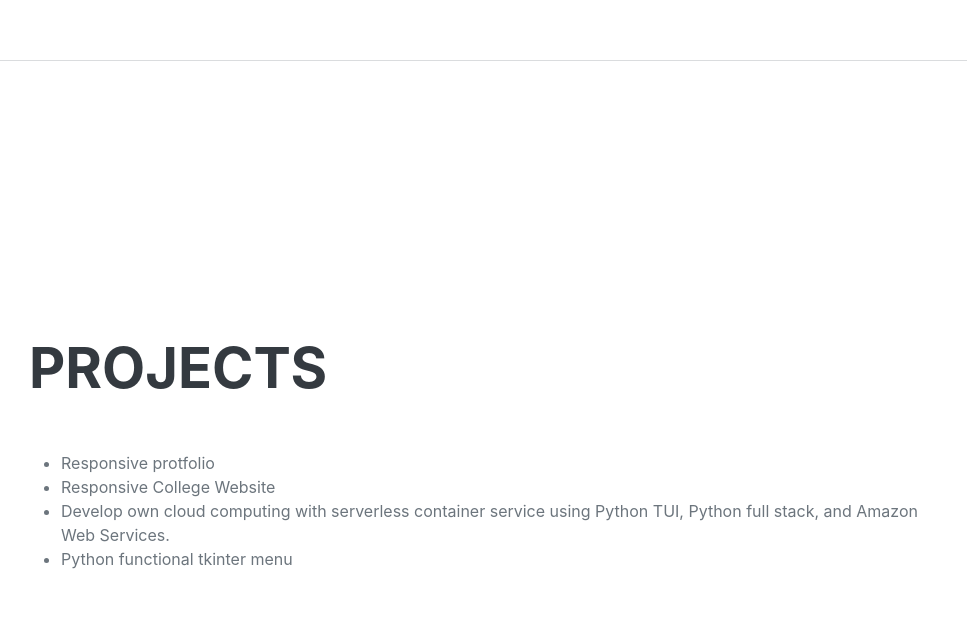
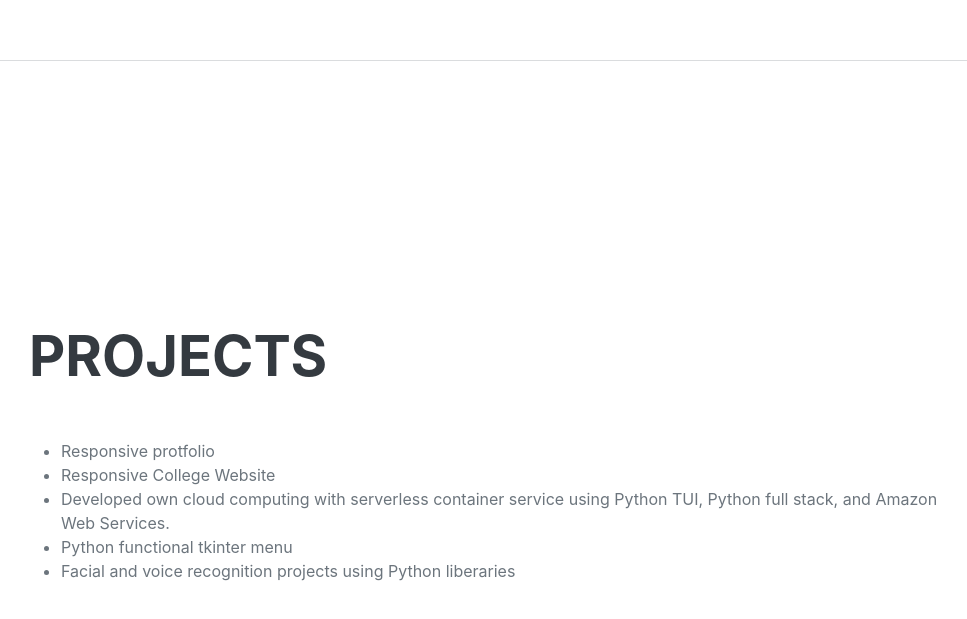
Before and after one commit to Devansh073/Portfolio, a plain HTML site: page index.html in a window 1280 px wide. Shown: the part 3944-4563 px from the top of the page, without its empty margins (291-1258 px from the left). Drawn offline with nearby package versions, Linux system fonts and the light colour scheme; a web font is replaced by a local one.

Commit message:
Update index.html

```diff
--- a/index.html
+++ b/index.html
@@ -154,8 +154,9 @@
                     <ul>
                         <li>Responsive protfolio </li>
                         <li>Responsive College Website</li>
-                        <li>Develop own cloud computing with serverless container service using Python TUI, Python full stack, and Amazon Web Services.</li>
+                        <li>Developed own cloud computing with serverless container service using Python TUI, Python full stack, and Amazon Web Services.</li>
                         <li>Python functional tkinter menu</li>
+                        <li>Facial and voice recognition projects using Python liberaries</li>
                     </ul>
                 </div>
             </section>
```
